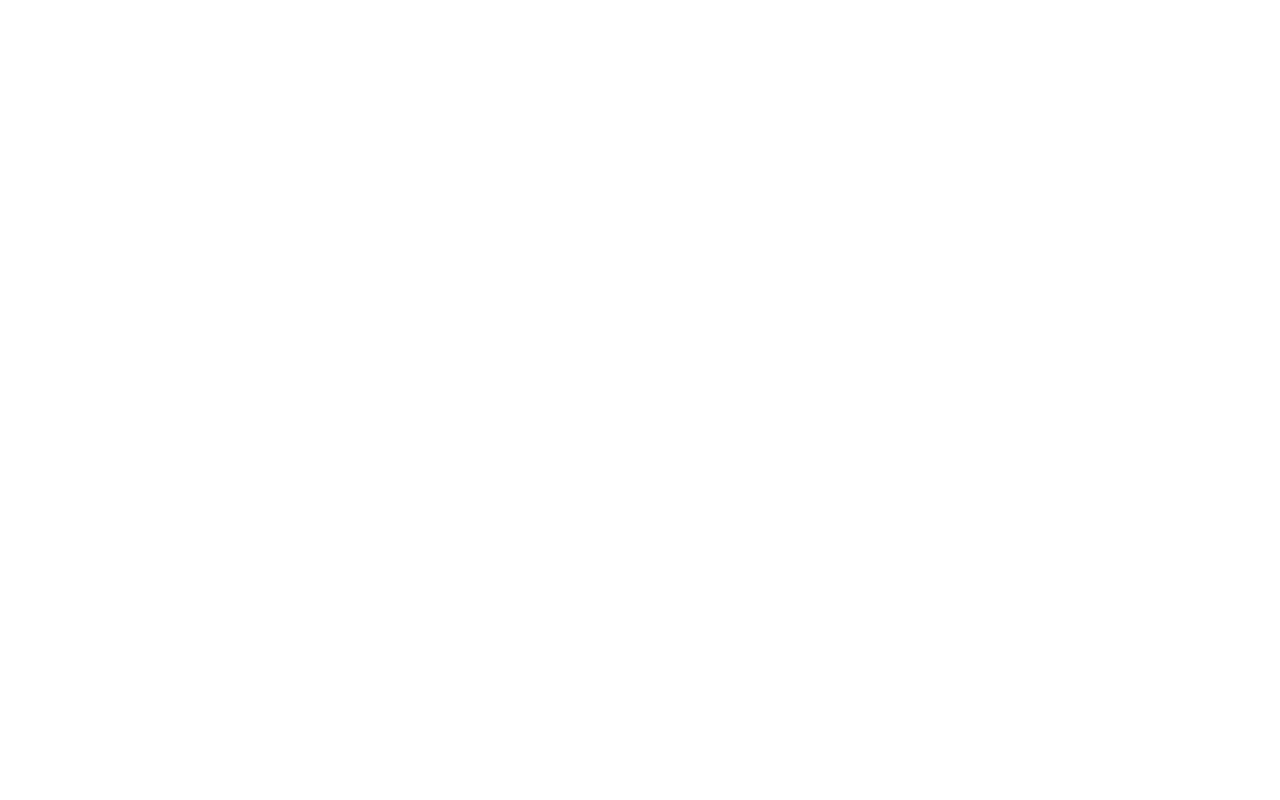
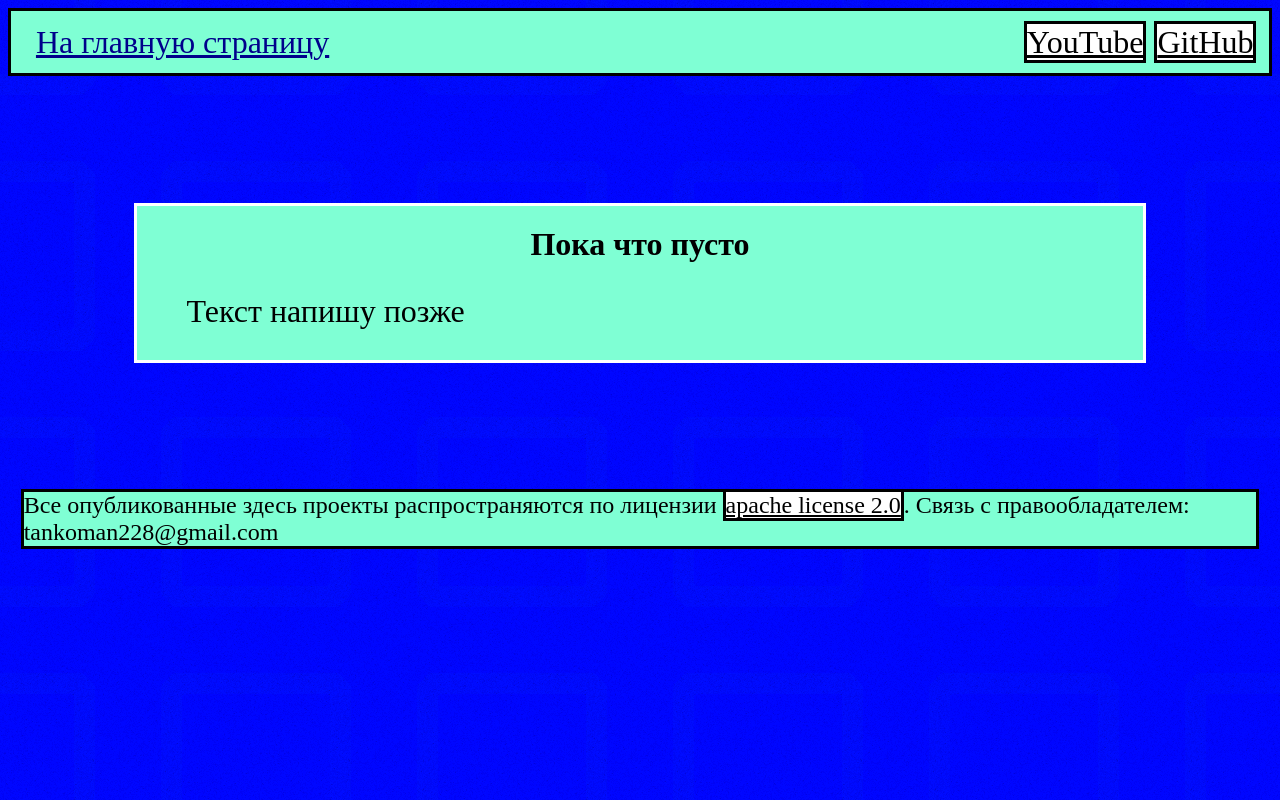
Before and after one commit to tankoman228/tankoman228.github.io, a plain HTML site: page o.html in a window 1280 px wide. Drawn offline with Linux system fonts and the light colour scheme.

Commit message:
яяяяя

```diff
--- /dev/null
+++ b/Coming soon.html
@@ -0,0 +1,33 @@
+<!Doctype html>
+<html lang = 'ru'>
+
+<head>
+    <meta charset='utf-8'>
+    <link rel='stylesheet' href='style.css'>
+</head>
+
+<body>
+    <nav>
+        <nav class="navigator">
+
+            <a class="head" href ="index.html">На главную страницу</a>
+            <a href="https://www.youtube.com/channel/UCZEjPtd4gu3mW5Yb52Z1jgw">YouTube</a>
+            <a href="https://github.com/tankoman228">GitHub</a>
+
+        </nav>
+    </nav>
+    <article class="page">
+        <h1><b>Пока что пусто</b></h1>
+        <article>
+            <section>
+                <p>Текст напишу позже</p>
+            </section>
+        </article>
+
+    </article>
+    <footer>
+        Все опубликованные здесь проекты распространяются по лицензии <a href="https://www.apache.org/licenses/LICENSE-2.0">apache license 2.0</a>. Связь с правообладателем: tankoman228@gmail.com
+    </footer>
+</body>
+
+</html>
--- a/o.html
+++ b/o.html
@@ -0,0 +1,33 @@
+<!Doctype html>
+<html lang = 'ru'>
+
+<head>
+    <meta charset='utf-8'>
+    <link rel='stylesheet' href='style.css'>
+</head>
+
+<body>
+    <nav>
+        <nav class="navigator">
+
+            <a class="head" href ="index.html">На главную страницу</a>
+            <a href="https://www.youtube.com/channel/UCZEjPtd4gu3mW5Yb52Z1jgw">YouTube</a>
+            <a href="https://github.com/tankoman228">GitHub</a>
+
+        </nav>
+    </nav>
+    <article class="page">
+        <h1><b>Пока что пусто</b></h1>
+        <article>
+            <section>
+                <p>Текст напишу позже</p>
+            </section>
+        </article>
+
+    </article>
+    <footer>
+        Все опубликованные здесь проекты распространяются по лицензии <a href="https://www.apache.org/licenses/LICENSE-2.0">apache license 2.0</a>. Связь с правообладателем: tankoman228@gmail.com
+    </footer>
+</body>
+
+</html>
```
Also changed, not shown: Isn't hard.html (+33 -0 lines), det.html (+33 -0 lines), index.html (+1 -2 lines), ph.html (+33 -0 lines).
